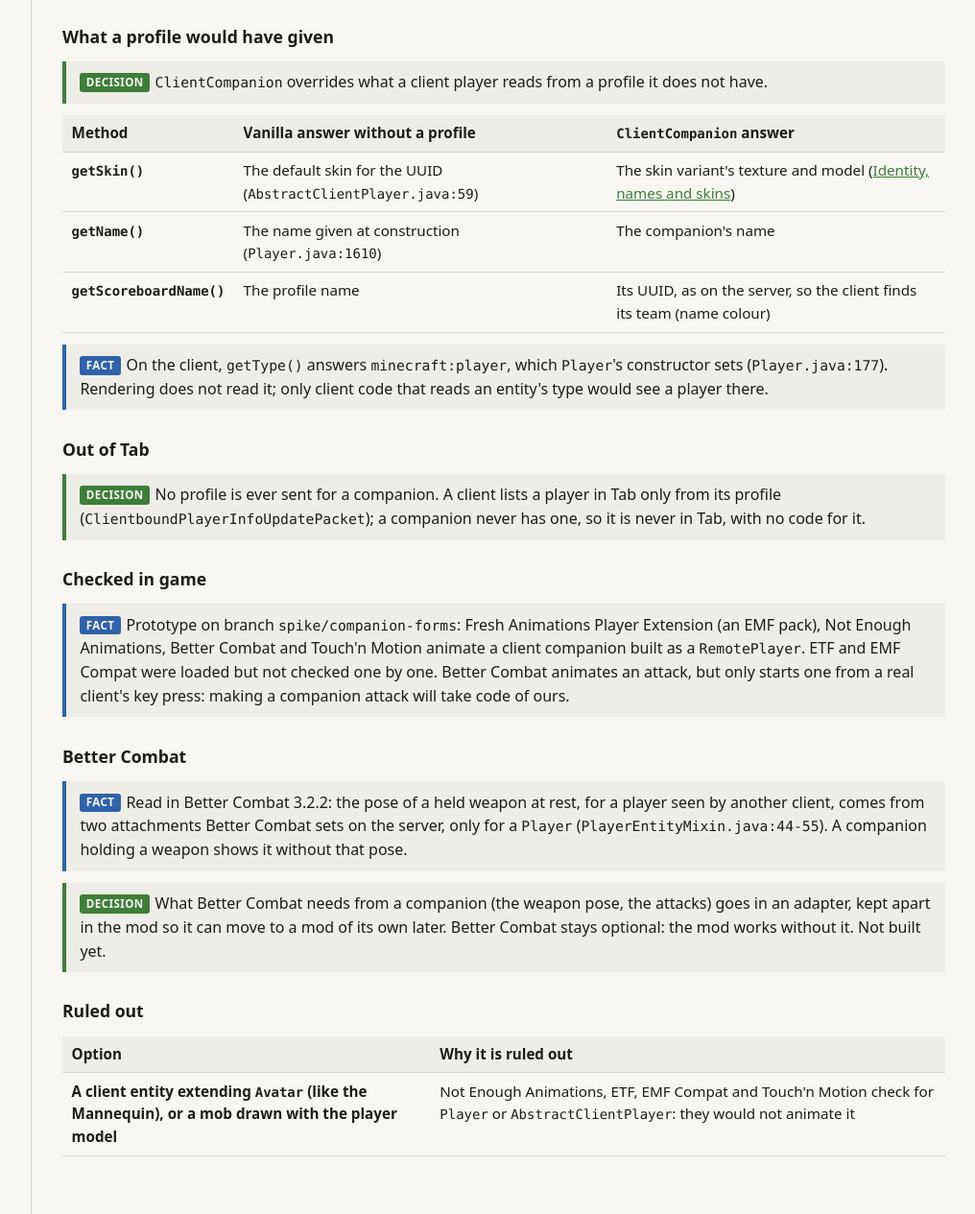
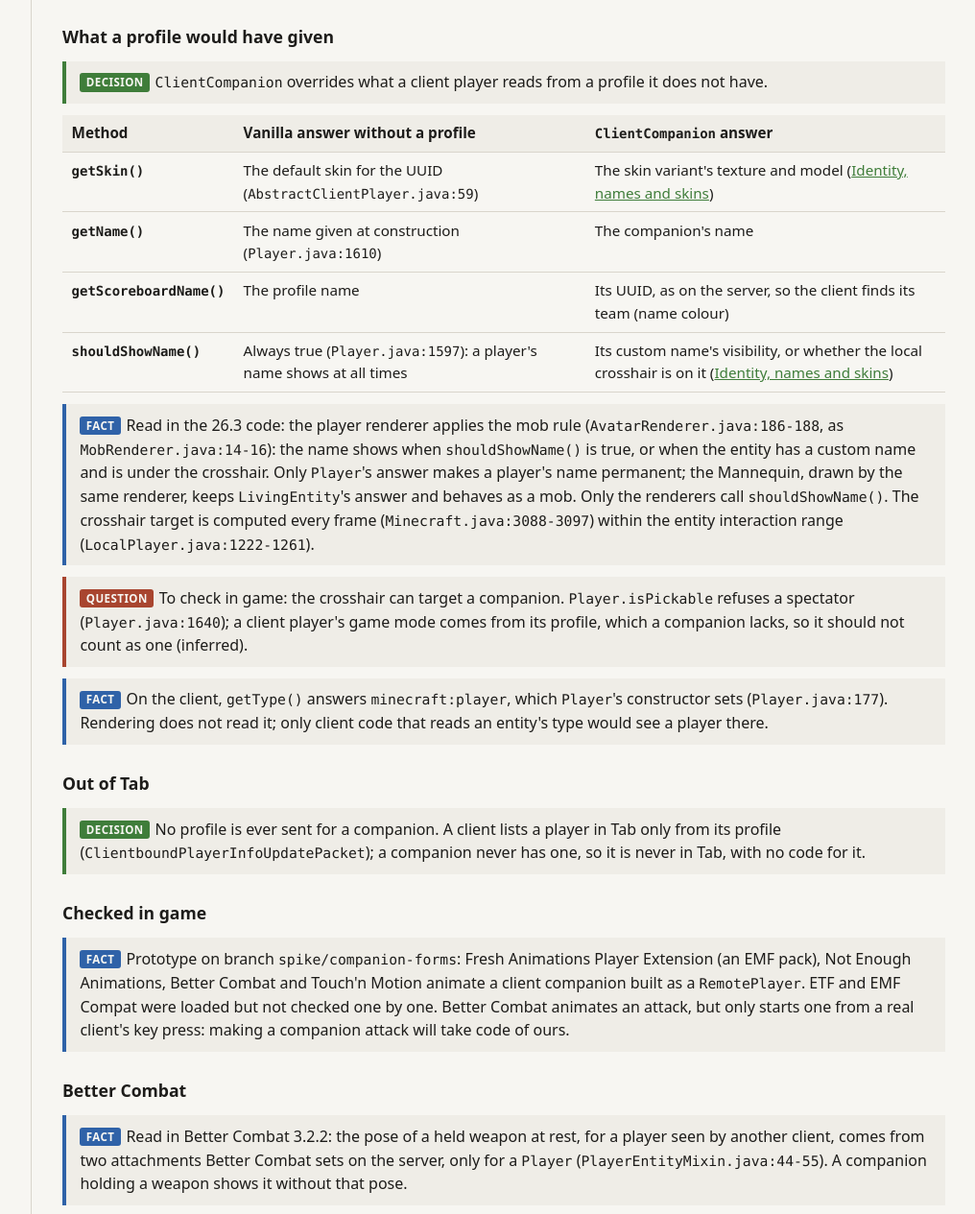
Before and after one commit to payangar-studio/am-i-alone, a plain HTML site: page docs/design/companion/facade.html in a window 1280 px wide. Shown: the part 1571-2836 px from the top of the page at 96% size, without its empty margins (247-1263 px from the left). Drawn offline with Linux system fonts and the light colour scheme.

Commit message:
docs(design): show the companion's name only under the crosshair
A companion's name shows as a mob's, on look, even without a name tag. The facade overrides shouldShowName, which Player hard-codes to true. Refs #9.

```diff
--- a/docs/design/companion/facade.html
+++ b/docs/design/companion/facade.html
@@ -124,7 +124,9 @@
 <div class="stmt is-fact"><span class="tag fact">Fact</span>Each class numbers its synched data after its parent's (<code>ClassTreeIdRegistry.java:32</code>): <code>Entity</code> 0 to 7, <code>LivingEntity</code> 8 to 14, <code>Avatar</code> 15 and 16, then <code>Player</code> 17 to 20 (absorption, score, shoulder parrots), which the client alone has. The server sends only 0 to 16, with the same serializers on both sides; the client fails only on a serializer that does not match (<code>SynchedEntityData.java:119</code>), and keeps its defaults for 17 to 20 (no absorption, no parrots), which is right for a companion.</div>
 <h3>What a profile would have given</h3>
 <div class="stmt is-decision"><span class="tag decision">Decision</span><code>ClientCompanion</code> overrides what a client player reads from a profile it does not have.</div>
-<div class="table"><table><tr><th>Method</th><th>Vanilla answer without a profile</th><th><code>ClientCompanion</code> answer</th></tr><tr><td><code>getSkin()</code></td><td>The default skin for the UUID (<code>AbstractClientPlayer.java:59</code>)</td><td>The skin variant's texture and model (<a href="identity.html">Identity, names and skins</a>)</td></tr><tr><td><code>getName()</code></td><td>The name given at construction (<code>Player.java:1610</code>)</td><td>The companion's name</td></tr><tr><td><code>getScoreboardName()</code></td><td>The profile name</td><td>Its UUID, as on the server, so the client finds its team (name colour)</td></tr></table></div>
+<div class="table"><table><tr><th>Method</th><th>Vanilla answer without a profile</th><th><code>ClientCompanion</code> answer</th></tr><tr><td><code>getSkin()</code></td><td>The default skin for the UUID (<code>AbstractClientPlayer.java:59</code>)</td><td>The skin variant's texture and model (<a href="identity.html">Identity, names and skins</a>)</td></tr><tr><td><code>getName()</code></td><td>The name given at construction (<code>Player.java:1610</code>)</td><td>The companion's name</td></tr><tr><td><code>getScoreboardName()</code></td><td>The profile name</td><td>Its UUID, as on the server, so the client finds its team (name colour)</td></tr><tr><td><code>shouldShowName()</code></td><td>Always true (<code>Player.java:1597</code>): a player's name shows at all times</td><td>Its custom name's visibility, or whether the local crosshair is on it (<a href="identity.html">Identity, names and skins</a>)</td></tr></table></div>
+<div class="stmt is-fact"><span class="tag fact">Fact</span>Read in the 26.3 code: the player renderer applies the mob rule (<code>AvatarRenderer.java:186-188</code>, as <code>MobRenderer.java:14-16</code>): the name shows when <code>shouldShowName()</code> is true, or when the entity has a custom name and is under the crosshair. Only <code>Player</code>'s answer makes a player's name permanent; the Mannequin, drawn by the same renderer, keeps <code>LivingEntity</code>'s answer and behaves as a mob. Only the renderers call <code>shouldShowName()</code>. The crosshair target is computed every frame (<code>Minecraft.java:3088-3097</code>) within the entity interaction range (<code>LocalPlayer.java:1222-1261</code>).</div>
+<div class="stmt is-question"><span class="tag question">Question</span>To check in game: the crosshair can target a companion. <code>Player.isPickable</code> refuses a spectator (<code>Player.java:1640</code>); a client player's game mode comes from its profile, which a companion lacks, so it should not count as one (inferred).</div>
 <div class="stmt is-fact"><span class="tag fact">Fact</span>On the client, <code>getType()</code> answers <code>minecraft:player</code>, which <code>Player</code>'s constructor sets (<code>Player.java:177</code>). Rendering does not read it; only client code that reads an entity's type would see a player there.</div>
 <h3>Out of Tab</h3>
 <div class="stmt is-decision"><span class="tag decision">Decision</span>No profile is ever sent for a companion. A client lists a player in Tab only from its profile (<code>ClientboundPlayerInfoUpdatePacket</code>); a companion never has one, so it is never in Tab, with no code for it.</div>
@@ -134,7 +136,7 @@
 <div class="stmt is-fact"><span class="tag fact">Fact</span>Read in Better Combat 3.2.2: the pose of a held weapon at rest, for a player seen by another client, comes from two attachments Better Combat sets on the server, only for a <code>Player</code> (<code>PlayerEntityMixin.java:44-55</code>). A companion holding a weapon shows it without that pose.</div>
 <div class="stmt is-decision"><span class="tag decision">Decision</span>What Better Combat needs from a companion (the weapon pose, the attacks) goes in an adapter, kept apart in the mod so it can move to a mod of its own later. Better Combat stays optional: the mod works without it. Not built yet.</div>
 <h3>Ruled out</h3>
-<div class="table"><table><tr><th>Option</th><th>Why it is ruled out</th></tr><tr><td>A client entity extending <code>Avatar</code> (like the Mannequin), or a mob drawn with the player model</td><td>Not Enough Animations, ETF, EMF Compat and Touch'n Motion check for <code>Player</code> or <code>AbstractClientPlayer</code>: they would not animate it</td></tr></table></div>
+<div class="table"><table><tr><th>Option</th><th>Why it is ruled out</th></tr><tr><td>A client entity extending <code>Avatar</code> (like the Mannequin), or a mob drawn with the player model</td><td>Not Enough Animations, ETF, EMF Compat and Touch'n Motion check for <code>Player</code> or <code>AbstractClientPlayer</code>: they would not animate it</td></tr><tr><td>A renderer of our own for the companion type, to show its name as a mob's</td><td>The dispatcher sends every <code>AbstractClientPlayer</code> to the player renderers before looking up the type (<code>EntityRenderDispatcher.java:90-95</code>); it would also lose the animation mods' hooks</td></tr><tr><td>A mixin on the player renderer's name rule</td><td>Not needed: overriding the entity's <code>shouldShowName()</code> is enough</td></tr></table></div>
 </main>
 </div>
 </body>
```
Also changed, not shown: docs/design/companion/identity.html (+1 -0 lines), docs/design/companion/inventory.html (+1 -1 lines), 3 other files.
